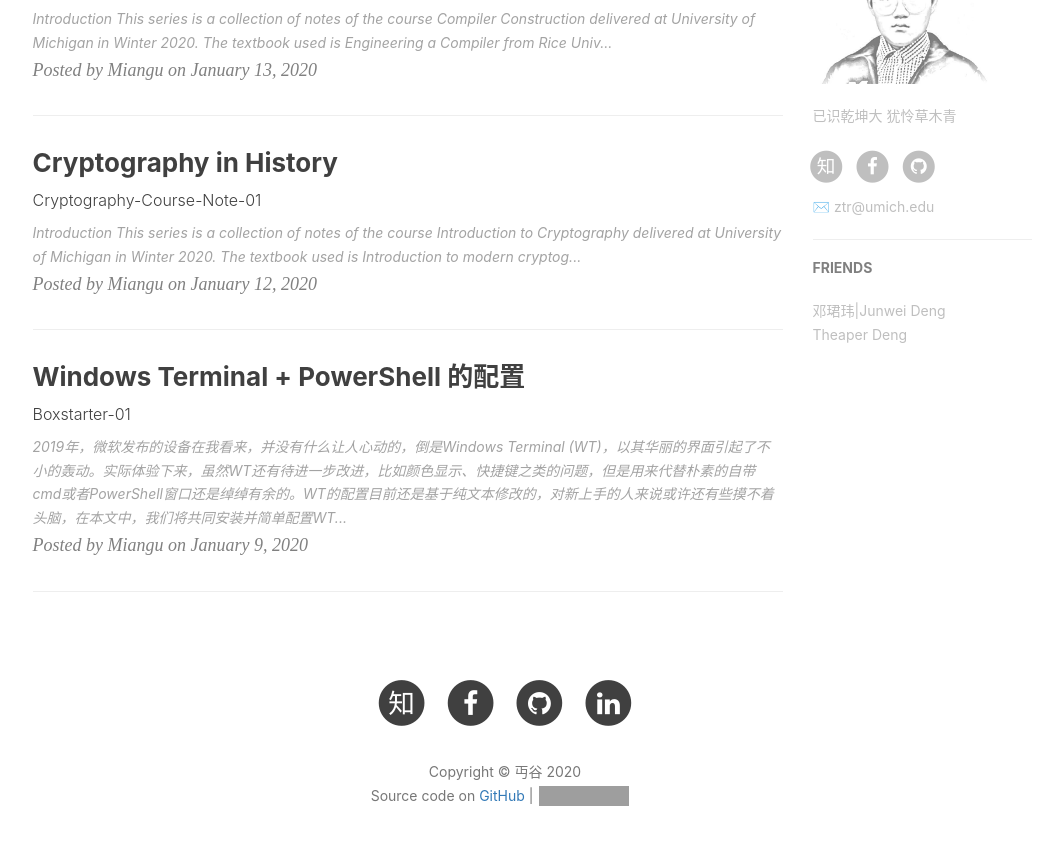
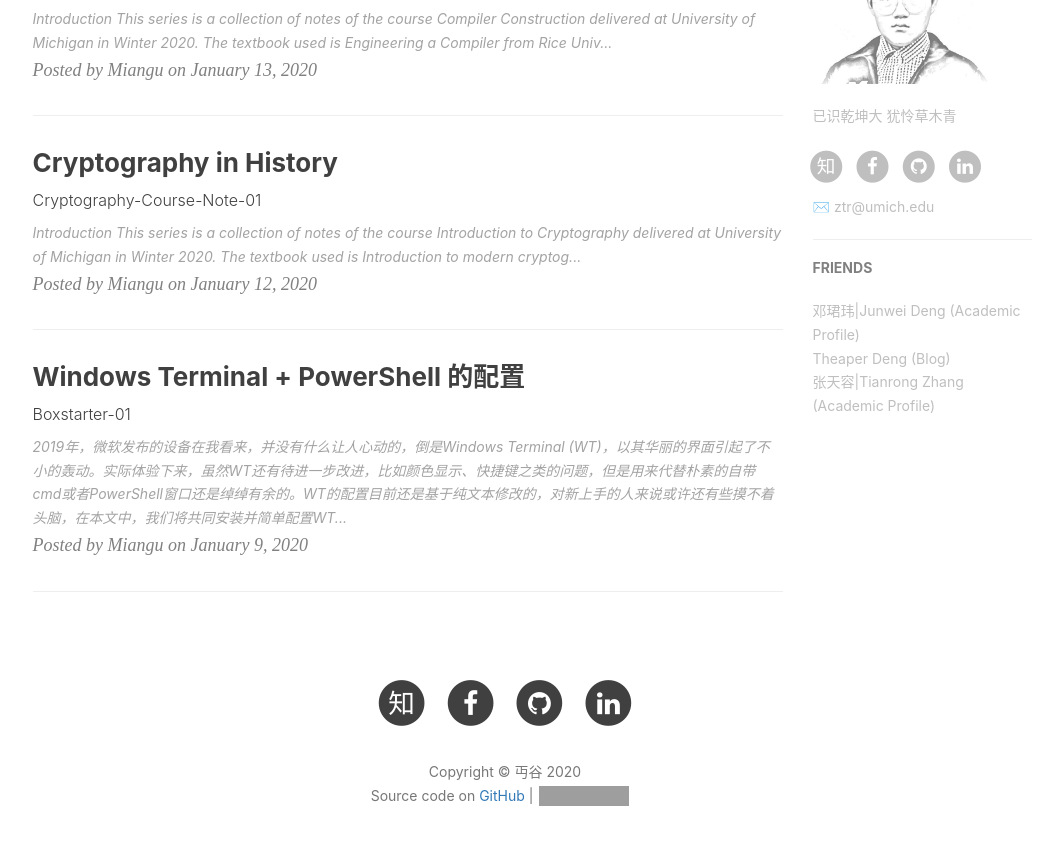
Before and after one commit to ZhangTianrong/ZhangTianrong.github.io, a Jekyll site: the page built from index.html, in a window 1280 px wide and 900 px high, scrolled down 749 px. Shown: the top 845 px of the window, without its empty margins (135-1186 px from the left). Built offline with Jekyll 4.4.1, drawn with Linux system fonts in a browser that asks for light colours; nearby versions of some CDN libraries; some web fonts are replaced; the list of posts is cut into pages by our own code; comment, search, counter and statistics services are not loaded; grey boxes are pictures that could not be loaded.

Commit message:
Update friend information

```diff
--- a/_config.yml
+++ b/_config.yml
@@ -96,10 +96,14 @@ service-worker: true
 # Friends
 friends: [
     {
-        title: "邓珺玮|Junwei Deng",
+        title: "邓珺玮|Junwei Deng (Academic Profile)",
         href: "https://theaperdeng.github.io/"
     },{
-        title: "Theaper Deng",
+        title: "Theaper Deng (Blog)",
         href: "https://theaperdeng.wordpress.com/"
+    },
+    {
+      title: "张天容|Tianrong Zhang (Academic Profile)",
+      href: "https://zhangtianrong.github.io/profile/"
     }
 ]
--- a/_layouts/page.html
+++ b/_layouts/page.html
@@ -187,6 +187,16 @@ layout: default
                                 </a>
                             </li>
                             {% endif %}
+                            {% if site.linkedin_username %}
+                            <li>
+                                <a target="_blank" href="https://www.linkedin.com/in/{{ site.linkedin_username }}">
+                                    <span class="fa-stack fa-lg">
+                                        <i class="fa fa-circle fa-stack-2x"></i>
+                                        <i class="fa fa-linkedin fa-stack-1x fa-inverse"></i>
+                                    </span>
+                                </a>
+                            </li>
+                            {% endif %}
 
                         </ul>
                         {% if site.email %}
```
